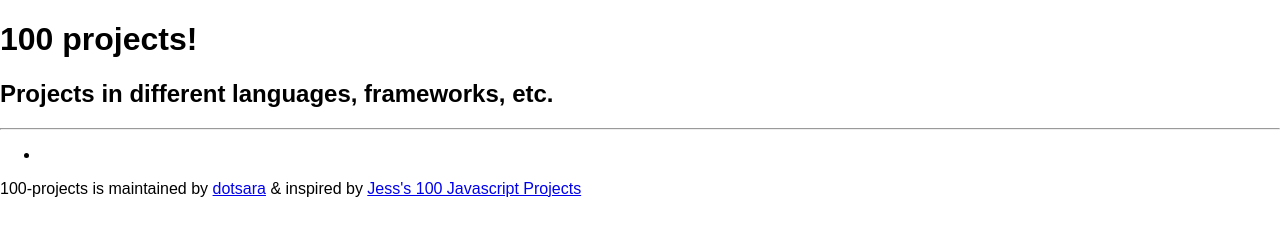
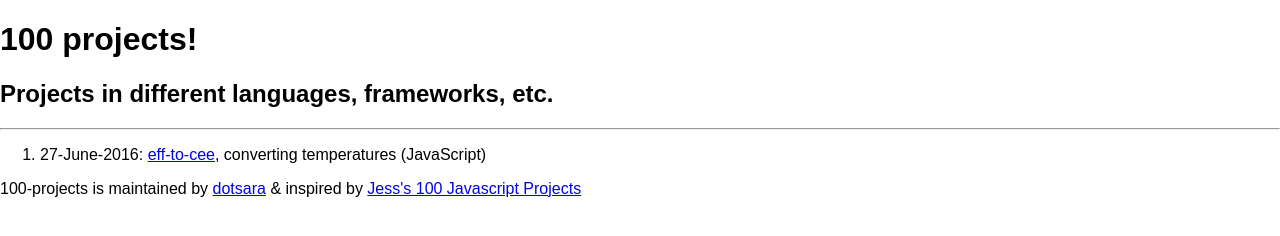
Before and after one commit to dotsara/100-projects, a plain HTML site: page index.html in a window 1280 px wide. Drawn offline with Linux system fonts and the light colour scheme.

Commit message:
1st project, adding eff-to-cee

```diff
--- a/index.html
+++ b/index.html
@@ -22,9 +22,9 @@
 
 <section id="main">
 
-  <ul>
-    <li></li>
-  </ul>
+  <ol>
+    <li>27-June-2016: <a href="/eff-to-cee">eff-to-cee</a>, converting temperatures (JavaScript)</li>
+  </ol>
 
 </section>
 
```
Also changed, not shown: 1 other file.
